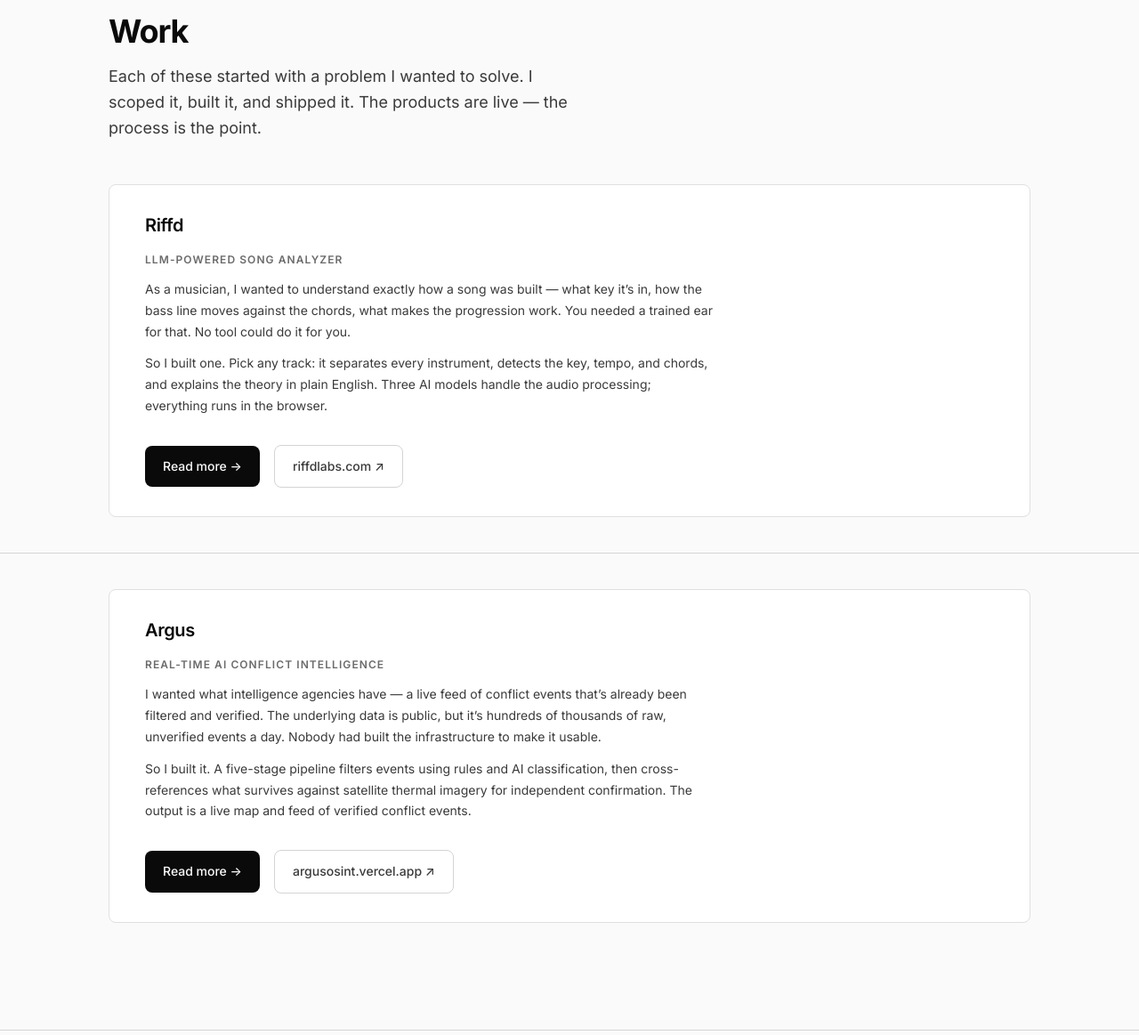
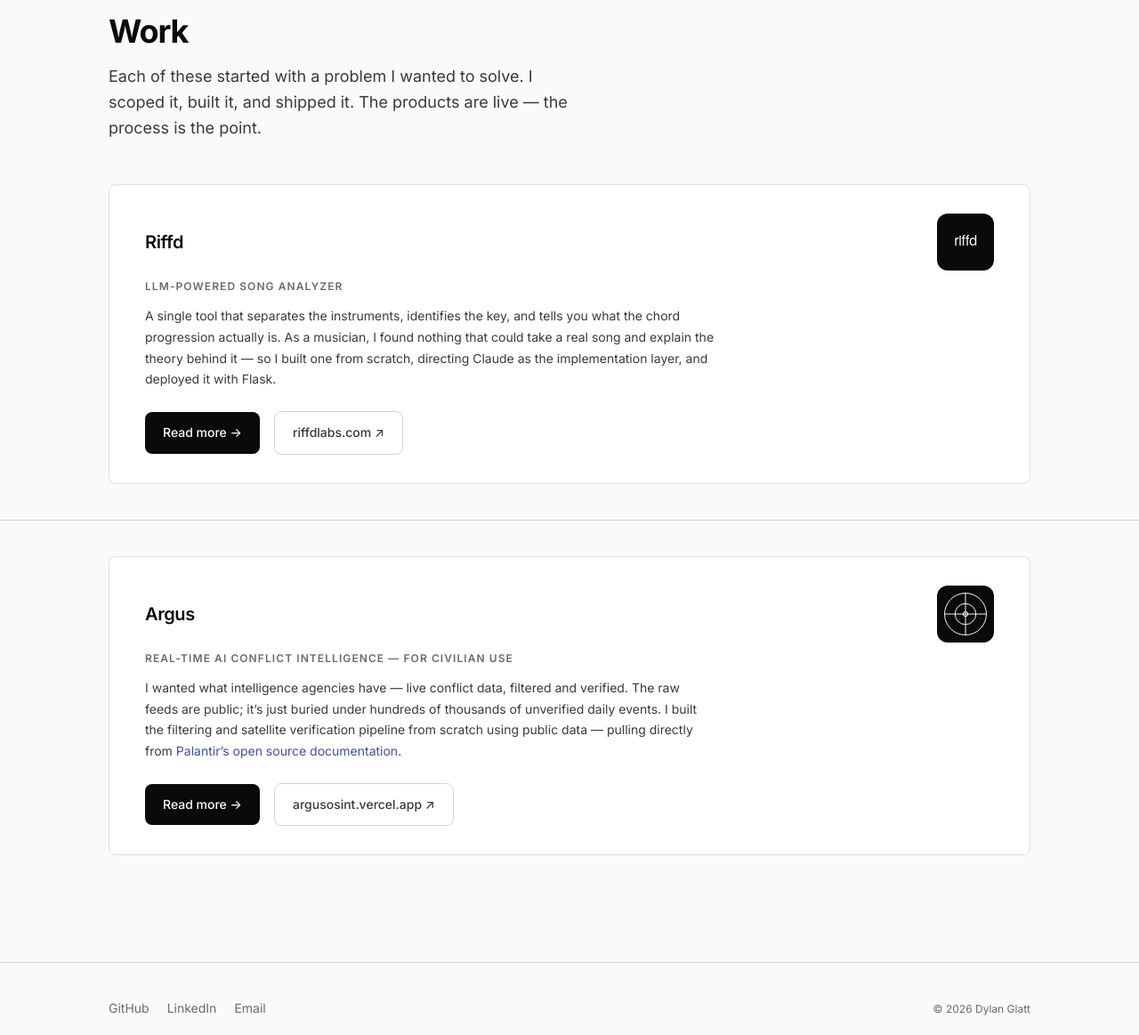
Before and after one commit to dylanglatt/dylanglatt.com, a Flask app: page /work in a window 1280 px wide. Shown: the part 65-1228 px from the top of the page at 89% size. After the commit the page ends 1206 px from the top, so only its background shows below. Run offline with Flask 3, Linux system fonts and the light colour scheme.

Commit message:
Rewrite card copy

```diff
--- a/static/css/main.css
+++ b/static/css/main.css
@@ -548,6 +548,11 @@ ul { list-style: none; }
   border-radius: 8px;
   flex-shrink: 0;
   object-fit: cover;
+}
+.case-card-logo--lg {
+  width: 64px;
+  height: 64px;
+  border-radius: 12px;
 }
 
 
--- a/templates/work.html
+++ b/templates/work.html
@@ -16,17 +16,16 @@
 <section class="section" style="border-top: none; padding-top: 0;">
   <div class="container">
     <div class="case-card case-card--full">
-      <h2 class="case-card-title"><a href="{{ url_for('work_riffd') }}" style="color: inherit;">Riffd</a></h2>
+      <div class="case-card-header">
+        <h2 class="case-card-title"><a href="{{ url_for('work_riffd') }}" style="color: inherit;">Riffd</a></h2>
+        <img src="{{ url_for('static', filename='img/riffd-logo.svg') }}" class="case-card-logo case-card-logo--lg" alt="Riffd">
+      </div>
       <p class="case-card-label">LLM-Powered Song Analyzer</p>
       <p class="case-card-problem">
-        As a musician, I wanted to understand exactly how a song was built &mdash; what key it&rsquo;s in,
-        how the bass line moves against the chords, what makes the progression work. You needed a trained
-        ear for that. No tool could do it for you.
-      </p>
-      <p class="case-card-action">
-        So I built one. Pick any track: it separates every instrument, detects the key, tempo, and chords,
-        and explains the theory in plain English. Three AI models handle the audio processing; everything
-        runs in the browser.
+        A single tool that separates the instruments, identifies the key, and tells you what the chord
+        progression actually is. As a musician, I found nothing that could take a real song and explain
+        the theory behind it &mdash; so I built one from scratch, directing Claude as the implementation
+        layer, and deployed it with Flask.
       </p>
       <div class="case-card-footer">
         <a href="{{ url_for('work_riffd') }}" class="btn btn-primary">Read more &rarr;</a>
@@ -40,17 +39,16 @@
 <section class="section">
   <div class="container">
     <div class="case-card case-card--full">
-      <h2 class="case-card-title"><a href="{{ url_for('work_argus') }}" style="color: inherit;">Argus</a></h2>
-      <p class="case-card-label">Real-Time AI Conflict Intelligence</p>
+      <div class="case-card-header">
+        <h2 class="case-card-title"><a href="{{ url_for('work_argus') }}" style="color: inherit;">Argus</a></h2>
+        <img src="{{ url_for('static', filename='img/argus-logo.svg') }}" class="case-card-logo case-card-logo--lg" alt="Argus">
+      </div>
+      <p class="case-card-label">Real-Time AI Conflict Intelligence — For Civilian Use</p>
       <p class="case-card-problem">
-        I wanted what intelligence agencies have &mdash; a live feed of conflict events that&rsquo;s already
-        been filtered and verified. The underlying data is public, but it&rsquo;s hundreds of thousands of
-        raw, unverified events a day. Nobody had built the infrastructure to make it usable.
-      </p>
-      <p class="case-card-action">
-        So I built it. A five-stage pipeline filters events using rules and AI classification, then
-        cross-references what survives against satellite thermal imagery for independent confirmation.
-        The output is a live map and feed of verified conflict events.
+        I wanted what intelligence agencies have &mdash; live conflict data, filtered and verified.
+        The raw feeds are public; it&rsquo;s just buried under hundreds of thousands of unverified
+        daily events. I built the filtering and satellite verification pipeline from scratch using
+        public data &mdash; pulling directly from <a href="https://palantir.github.io/" target="_blank" rel="noopener" style="color: var(--accent);">Palantir&rsquo;s open source documentation</a>.
       </p>
       <div class="case-card-footer">
         <a href="{{ url_for('work_argus') }}" class="btn btn-primary">Read more &rarr;</a>
--- a/templates/work_argus.html
+++ b/templates/work_argus.html
@@ -33,7 +33,8 @@
       <h2>What I Did</h2>
       <p>
         I needed to make that data actually usable, which meant deciding what to filter, how, and
-        in what order. I designed a layered approach: simple rules handle the obvious cases first
+        in what order. I designed a layered approach &mdash; drawing on <a href="https://palantir.github.io/" target="_blank" rel="noopener" style="color: var(--accent);">Palantir&rsquo;s open source documentation</a>
+        for the pipeline architecture &mdash; simple rules handle the obvious cases first
         (fast and free), then an AI reads the source article and scores genuinely ambiguous events
         before making a call. Sequencing it that way kept costs low and made every decision
         traceable &mdash; you can always see why something was included or rejected.
```
Also changed, not shown: templates/index.html (+4 -4 lines).
